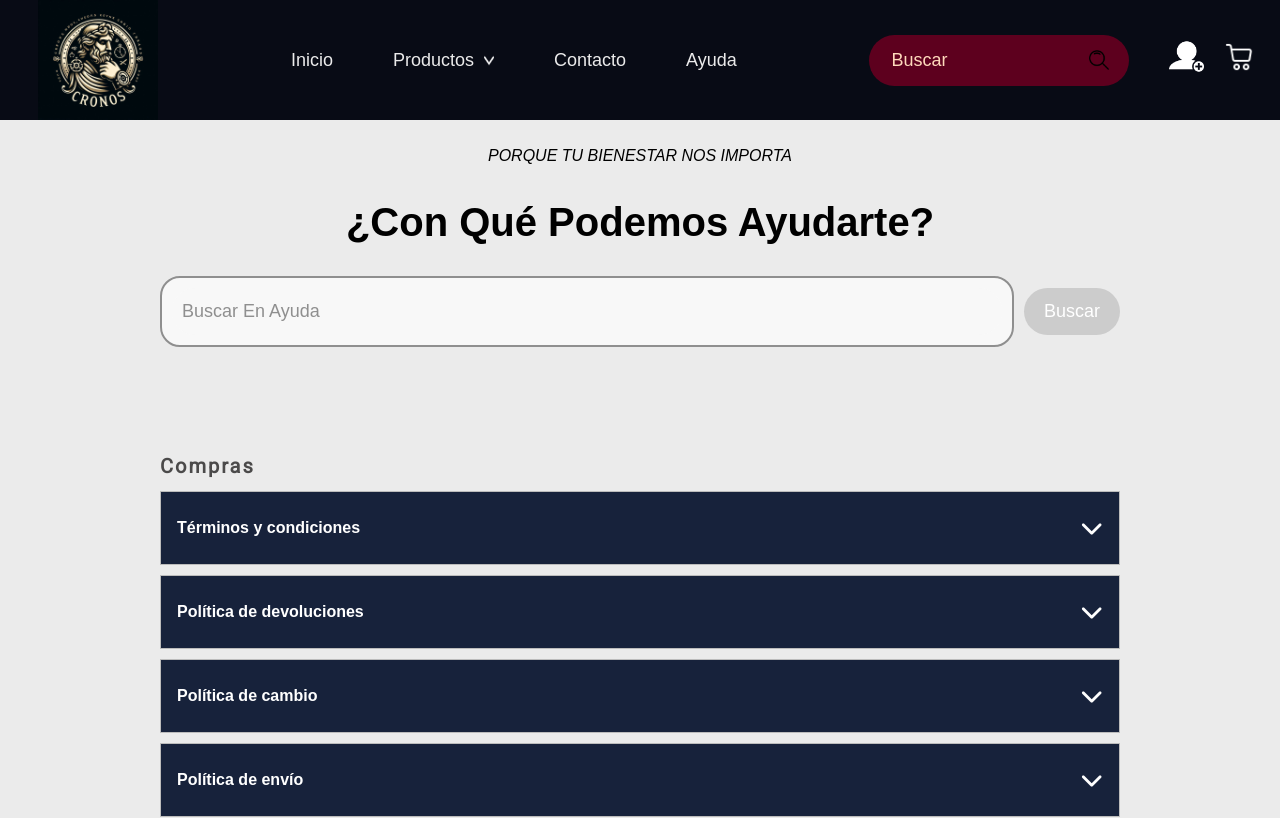
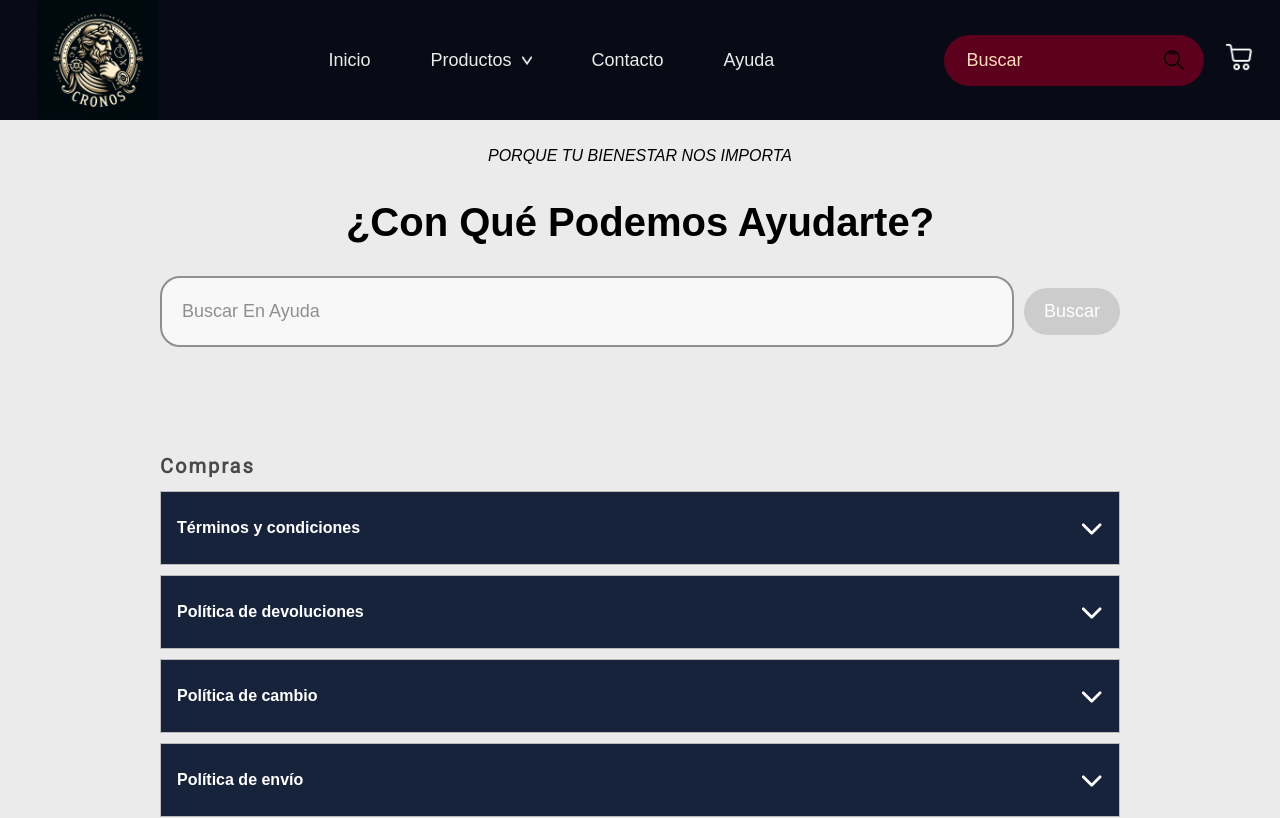
Before and after one commit to Anndrea1707/Cronos, a React (Vite) app: page /ayuda in a window 1280 px wide. Shown: the top 818 px of the page. Built offline with nearby package versions, Linux system fonts and the light colour scheme.

Commit message:
Cambios en descripcion producto

```diff
--- a/src/components/navbar.jsx
+++ b/src/components/navbar.jsx
@@ -137,19 +137,6 @@ const Navbar = ({ onCategoryChange }) => {
           <img src={logo_search} alt="logo lupa" className="logo-buscar" />
         </button>
       </form>
-
-      <div className="button-registro">
-        <Link to="/logeo">
-          <button>
-            <img
-              src={logo_registro}
-              alt="logo usuario nuevo"
-              className="logo-registro"
-            />
-          </button>
-        </Link>
-      </div>
-
       <div className="button-carro">
         <Link to="/carro">
           <button>
--- a/src/components/previewModal.jsx
+++ b/src/components/previewModal.jsx
@@ -36,7 +36,7 @@ const PreviewModal = ({ product, onClose }) => {
         </div>
         <h4>{product.categoria}</h4>
         <h3>{product.name}</h3>
-        <div className="price">${product.price}</div>
+        <div className="price">${product.precio}</div>
         <div className="stars">
           <i className="fas fa-star"></i>
           <i className="fas fa-star"></i>
--- a/src/components/producto.jsx
+++ b/src/components/producto.jsx
@@ -6,7 +6,7 @@ const Producto = ({ product, onPreview }) => {
       <img src={product.image} alt={product.name} />
       <h3>{product.name}</h3>
       <p className="category">{product.categoria}</p>
-      <div className="price">${product.price}</div>
+      <div className="price">${product.precio}</div>
     </div>
   );
 };
--- a/src/data/products.js
+++ b/src/data/products.js
@@ -6,7 +6,7 @@ const products = [
         categoria: "Hombre",
         colores: [
             { name: "Dorado", hex: "#FFD700" },
-            { name: "Plateado", hex: "#C0C0C0" },
+            { name: "Negro", hex: "#000" },
             { name: "Bronce", hex: "#CD7F32" }
         ],
         descripcion: "Hermoso modelo Cronos para caballero, con un toque místico pero elegante. Luce fantástico con todos tus outfits.",
@@ -25,7 +25,7 @@ const products = [
         name: "Reloj Ares",
         price: 150,
         categoria: "Unisex",
-        image: "/assets/Ares.jpeg",
+        image: "/Ares.jpeg",
         model3D: "/DiseñoAres.glb",
         model3DHand: "/AresMano.glb",
         gallery: [
```
